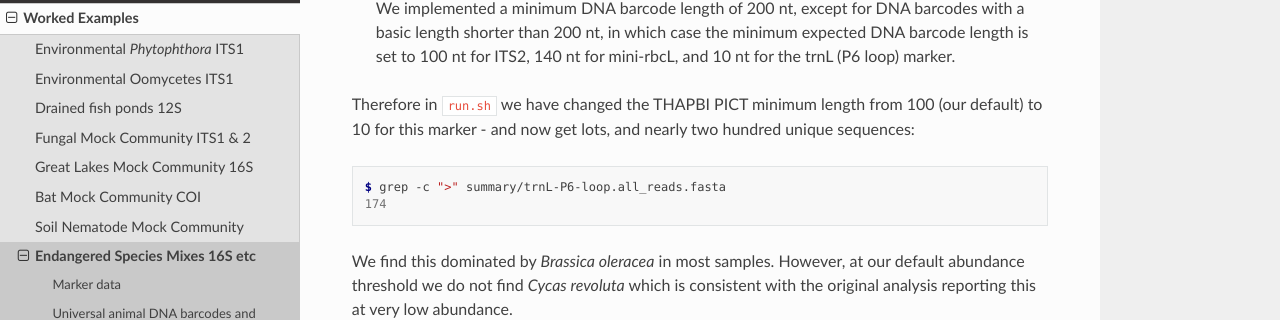
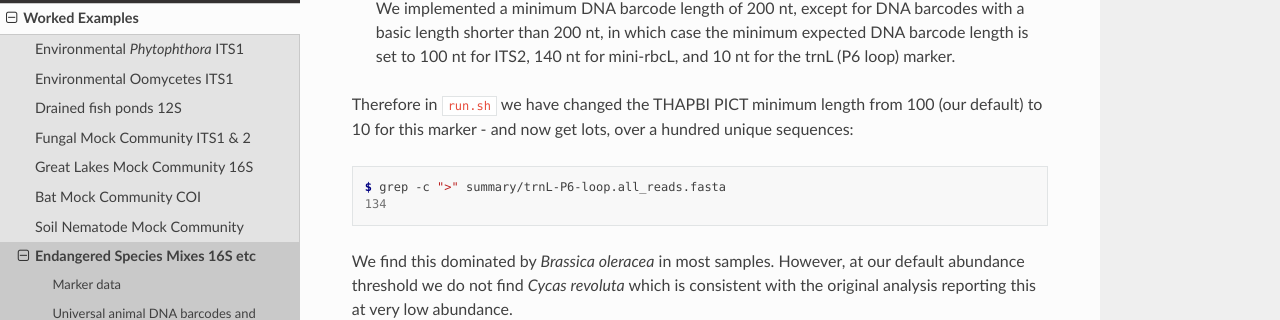
Before and after one commit to peterjc/thapbi-pict, a Sphinx documentation site: the page built from docs/examples/endangered_species/plants.rst, in a window 1280 px wide and 900 px high, scrolled down 1537 px. Shown: the part 163-483 px from the top of the window. Built offline with Sphinx 7.4.7 and the Read the Docs theme 2.0.0, drawn with Linux system fonts in a browser that asks for light colours; pages that are not in the unit, such as notebooks, are missing from menus.

Commit message:
Update endangered_species trnL-P6-loop counts.
New default percent threshold rejects some trnL-P6-loop reads:

$ grep threshold intermediate/trnL-P6-loop/*.fasta | grep -v 100
intermediate/trnL-P6-loop/S3_Lab_8.fasta:#threshold:132
intermediate/trnL-P6-loop/S8_Lab_8.fasta:#threshold:215

```diff
--- a/docs/examples/endangered_species/plants.rst
+++ b/docs/examples/endangered_species/plants.rst
@@ -78,13 +78,13 @@ threshold. This was strange, however easily explained - quoting the paper:
    for mini-rbcL, and 10 nt for the trnL (P6 loop) marker.
 
 Therefore in ``run.sh`` we have changed the THAPBI PICT minimum length from
-100 (our default) to 10 for this marker - and now get lots, and nearly two
-hundred unique sequences:
+100 (our default) to 10 for this marker - and now get lots, over a hundred
+unique sequences:
 
 .. code:: console
 
     $ grep -c ">" summary/trnL-P6-loop.all_reads.fasta
-    174
+    134
 
 We find this dominated by *Brassica oleracea* in most samples. However, at
 our default abundance threshold we do not find *Cycas revoluta* which is
```
